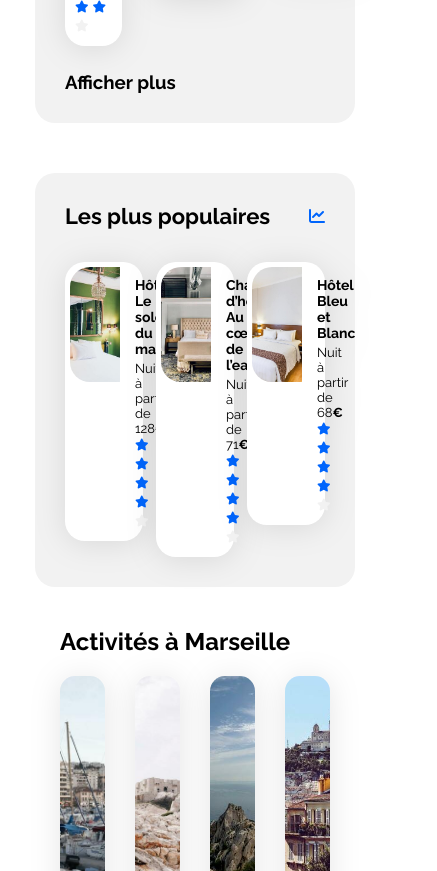
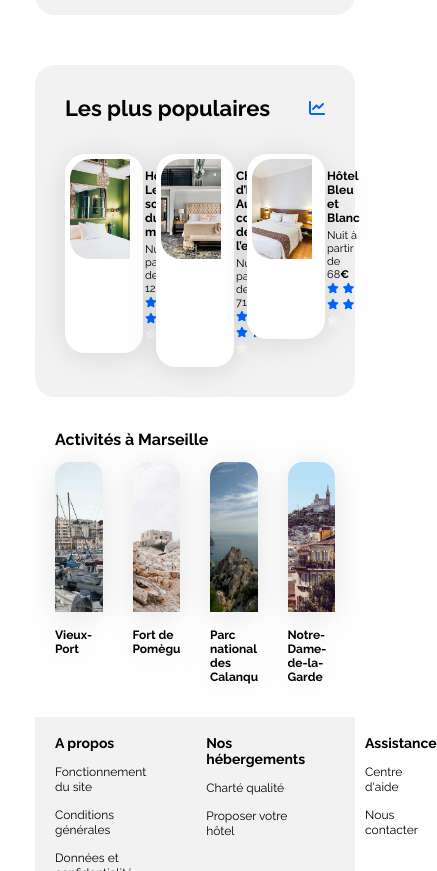
Before and after one commit to DevFVignon/Cr-ez-la-page-d-accueil-d-une-agence-de-voyage-avec-HTML-CSS, a plain HTML site: page index.html in a window 390 px wide. Shown: the part 1129-2000 px from the top of the page, 437 px wide, since content can reach past the window. Drawn offline with Linux system fonts and the light colour scheme.

Commit message:
version tablette ok

```diff
--- a/css/style.css
+++ b/css/style.css
@@ -416,7 +416,7 @@ border-radius : 0 15px 15px 0px;
 
 /****** Media queries ***********/
 /* Medium devices (tablets, less/equal than 1024px) */
-@media (max-width: 1024px) {
+@media (max-width: 1023.98px) {
 
     body{
         padding: 0px 35px;
@@ -498,8 +498,19 @@ border-radius : 0 15px 15px 0px;
 
     .filters--button > i{
         font-size: 18px;
+    }
 
+    .info .fas {
+        font-size: 10px;
+        padding: 4px 7px 4px 7px;
+        margin-right: 10px;
+      }
+    .info-p{
+        margin: 3px 0px 0px 0px;
+    }
 
+    .hebergements-and-populaires {
+        flex-direction: column;
     }
 
 
@@ -509,14 +520,13 @@ border-radius : 0 15px 15px 0px;
 
 
 
-
-
-    .hebergements-and-populaires {
-        flex-direction: column;
+    .hebergements {
+        width: 100%;
     }
 
-    .hebergements {
-        width: 100%;
+    .hebergements-title  .section-title,
+    .hebergements div h3{
+        font-size: 16px;
     }
 
     .herbergements-cards > a > .card > img{
@@ -530,6 +540,15 @@ border-radius : 0 15px 15px 0px;
         margin-bottom: 5px;
     }
 
+
+    .herbergements-cards >a >.card>.card-content>.card-txt>.card-title,
+    .herbergements-cards >a >.card>.card-content>.card-txt>.card-subtitle{
+        font-size: 12px;
+    }
+
+   .card-rating{
+        font-size: 14px;
+    }
 
 
     .activities--cards--card_img{
@@ -553,19 +572,55 @@ border-radius : 0 15px 15px 0px;
         width: 30%;
     }
 
-    .populaires-cards img{
-        height:115px;
-        width: 50px ;
+    .populaires-cards >a > .card > img{
+        height : 100px;
+        width : 60px;
     }
 
     .populaires-cards .card-title {
-        font-size: 14px;
+        font-size: 12px;
     }
 
     .populaires-cards .card-subtitle {
-        font-size: 13px;
+        font-size: 11px;
     }
+
+    .activities{
+        padding : 0px;
+        height: 300px;
+    }
+
+    .activities--h2{
+        font-size: 16px;
+    }
+    /* .activities--cards{
+        height: 180px;} */
+
+    .activities--cards--card>img{
+        height : 150px;
+        width: 100%;
+        object-fit: cover
+    }
+    .activities--cards--card_p{
+        font-size: 12px;
+    }
+
+.footer{
+    grid-gap: 60px;
 }
+
+.footer--apropos_title{
+    font-size: 14px;
+}
+
+.footer> div>p> a{
+    font-size: 12px;;
+}
+
+}
+
+
+
 
 /* Small devices (phones, less than 768px) */
 @media (max-width: 767.98px) {
```
